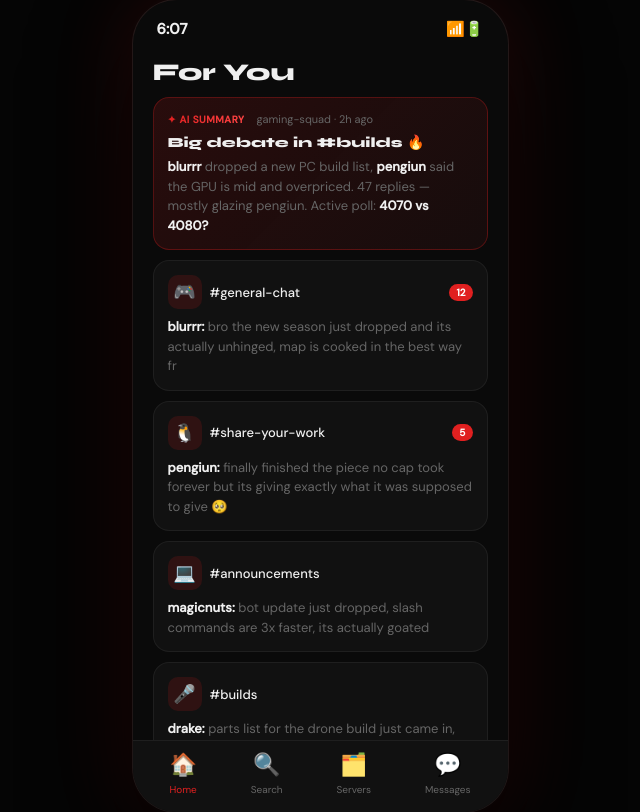
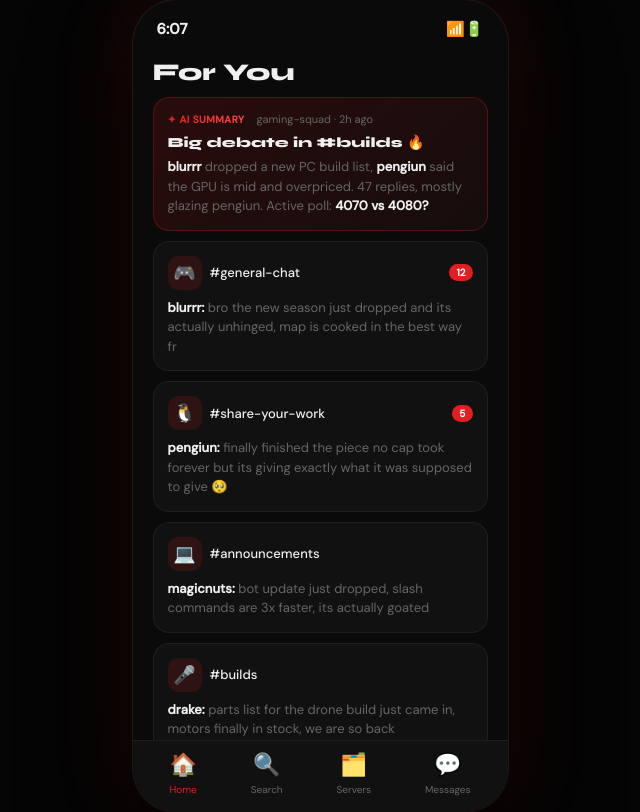
Before and after one commit to anish-bjpg/betterdiscord.io, a plain HTML site: page index.html in a window 1280 px wide. Shown: the whole page, without its empty margins (320-960 px from the left). Drawn offline with Linux system fonts and the light colour scheme.

Commit message:
Update index.html

```diff
--- a/index.html
+++ b/index.html
@@ -97,7 +97,7 @@ h1{font-family:'Syne',sans-serif;font-size:24px;padding:14px 20px 10px;flex-shri
   <div class="screen active" id="screen-home">
     <h1>For You </h1>
     <div class="feed">
-      <div class="card" style="background:linear-gradient(135deg,rgba(220,30,30,0.15),rgba(255,60,60,0.05));border-color:rgba(220,30,30,0.3)"><div class="row"><span style="font-size:10px;font-weight:700;background:linear-gradient(90deg,#e02020,#ff4444);-webkit-background-clip:text;-webkit-text-fill-color:transparent;letter-spacing:0.5px">✦ AI SUMMARY</span><span style="font-size:11px;color:var(--m);margin-left:4px">gaming-squad · 2h ago</span></div><div style="font-family:'Syne',sans-serif;font-size:14px;font-weight:800;margin-bottom:6px">Big debate in #builds 🔥</div><div class="txt"><b>blurrr</b> dropped a new PC build list, <b>pengiun</b> said the GPU is mid and overpriced. 47 replies — mostly glazing pengiun. Active poll: <b>4070 vs 4080?</b></div></div>
+      <div class="card" style="background:linear-gradient(135deg,rgba(220,30,30,0.15),rgba(255,60,60,0.05));border-color:rgba(220,30,30,0.3)"><div class="row"><span style="font-size:10px;font-weight:700;background:linear-gradient(90deg,#e02020,#ff4444);-webkit-background-clip:text;-webkit-text-fill-color:transparent;letter-spacing:0.5px">✦ AI SUMMARY</span><span style="font-size:11px;color:var(--m);margin-left:4px">gaming-squad · 2h ago</span></div><div style="font-family:'Syne',sans-serif;font-size:14px;font-weight:800;margin-bottom:6px">Big debate in #builds 🔥</div><div class="txt"><b>blurrr</b> dropped a new PC build list, <b>pengiun</b> said the GPU is mid and overpriced. 47 replies, mostly glazing pengiun. Active poll: <b>4070 vs 4080?</b></div></div>
       <div class="card"><div class="row"><div class="ico">🎮</div><span class="ch">#general-chat</span><span class="badge">12</span></div><div class="txt"><b>blurrr:</b> bro the new season just dropped and its actually unhinged, map is cooked in the best way fr</div></div>
       <div class="card"><div class="row"><div class="ico">🐧</div><span class="ch">#share-your-work</span><span class="badge">5</span></div><div class="txt"><b>pengiun:</b> finally finished the piece no cap took forever but its giving exactly what it was supposed to give 🥺</div></div>
       <div class="card"><div class="row"><div class="ico">💻</div><span class="ch">#announcements</span></div><div class="txt"><b>magicnuts:</b> bot update just dropped, slash commands are 3x faster, its actually goated</div></div>
```
